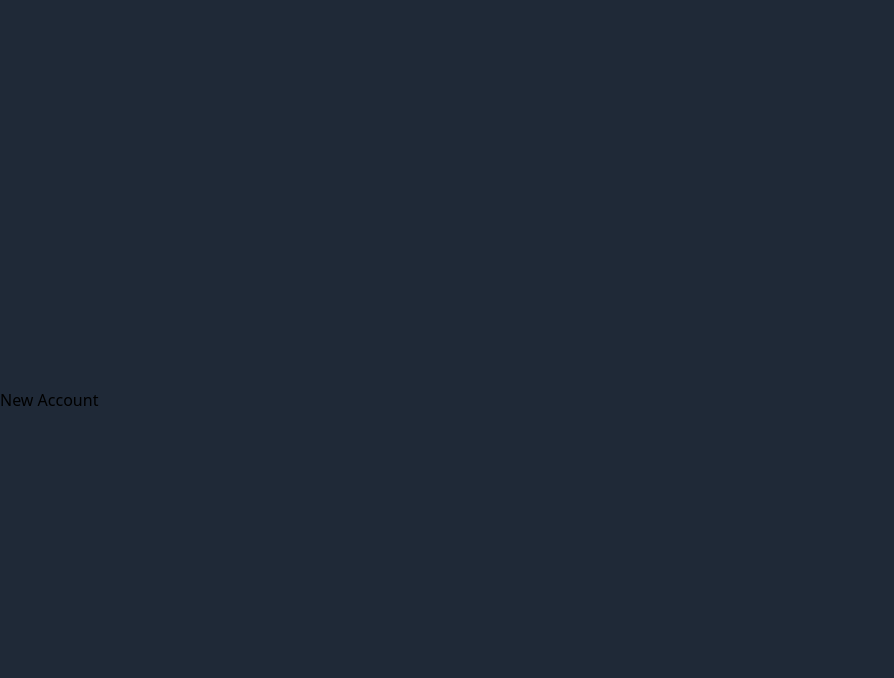
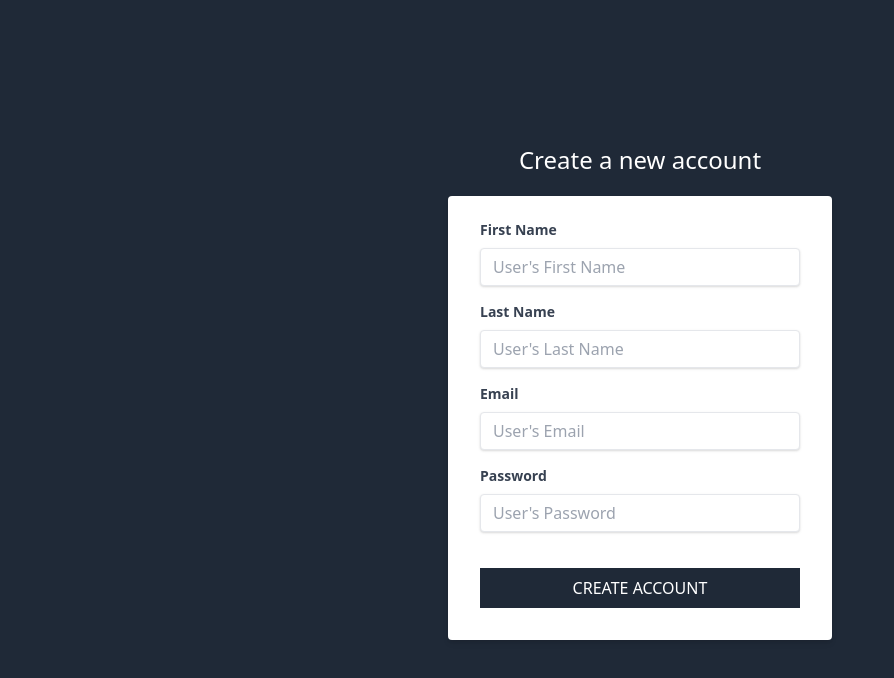
Before and after one commit to raurbanom/CRMClient, a Next.js app: page /newaccount in a window 1280 px wide. Shown: the top 678 px of the page, without its empty margins (0-894 px from the left). Built offline with nearby package versions, Linux system fonts and the light colour scheme.

Commit message:
Add account  form

```diff
--- a/pages/login.js
+++ b/pages/login.js
@@ -15,7 +15,7 @@
                                 </label>
                                 <input
                                     className="shadow appearance-none border rounded w-full py-2 px-3 text-gray-700 leading-tight focus:outline-none focus:shadow-outline focus:ring-1"
-                                    id="email" type="email" placeholder="User Email" />
+                                    id="email" type="email" placeholder="User's Email" />
                             </div>
                             <div className="mb-4">
                                 <label className="block text-gray-700 text-sm font-bold mb-2" htmlFor="password">
@@ -23,11 +23,11 @@
                                 </label>
                                 <input
                                     className="shadow appearance-none border rounded w-full py-2 px-3 text-gray-700 leading-tight focus:outline-none focus:shadow-outline focus:ring-1"
-                                    id="password" type="password" placeholder="User Password" />
+                                    id="password" type="password" placeholder="User's Password" />
                             </div>
                             <input type="submit"
                                 className="bg-gray-800 w-full mt-5 p-2 text-white uppercase hover:bg-gray-900"
-                                value="Login" />
+                                value="Log In" />
                         </form>
                     </div>
                 </div>
--- a/pages/newaccount.js
+++ b/pages/newaccount.js
@@ -5,7 +5,48 @@
     return (
         <>
             <Layout>
-                <h1>New Account</h1>
+                <h1 className="text-center text-2xl text-white font-light">Create a new account</h1>
+                <div className="flex justify-center mt-5">
+                    <div className="w-full max-w-sm">
+                        <form className="bg-white rounded shadow-md px-8 pt-6 pb-8 mb-4">
+                            <div className="mb-4">
+                                <label className="block text-gray-700 text-sm font-bold mb-2" htmlFor="firstName">
+                                    First Name
+                                </label>
+                                <input
+                                    className="shadow appearance-none border rounded w-full py-2 px-3 text-gray-700 leading-tight focus:outline-none focus:shadow-outline focus:ring-1"
+                                    id="firstName" type="text" placeholder="User's First Name" />
+                            </div>
+                            <div className="mb-4">
+                                <label className="block text-gray-700 text-sm font-bold mb-2" htmlFor="lastName">
+                                    Last Name
+                                </label>
+                                <input
+                                    className="shadow appearance-none border rounded w-full py-2 px-3 text-gray-700 leading-tight focus:outline-none focus:shadow-outline focus:ring-1"
+                                    id="lastName" type="text" placeholder="User's Last Name" />
+                            </div>
+                            <div className="mb-4">
+                                <label className="block text-gray-700 text-sm font-bold mb-2" htmlFor="email">
+                                    Email
+                                </label>
+                                <input
+                                    className="shadow appearance-none border rounded w-full py-2 px-3 text-gray-700 leading-tight focus:outline-none focus:shadow-outline focus:ring-1"
+                                    id="email" type="email" placeholder="User's Email" />
+                            </div>
+                            <div className="mb-4">
+                                <label className="block text-gray-700 text-sm font-bold mb-2" htmlFor="password">
+                                    Password
+                                </label>
+                                <input
+                                    className="shadow appearance-none border rounded w-full py-2 px-3 text-gray-700 leading-tight focus:outline-none focus:shadow-outline focus:ring-1"
+                                    id="password" type="password" placeholder="User's Password" />
+                            </div>
+                            <input type="submit"
+                                className="bg-gray-800 w-full mt-5 p-2 text-white uppercase hover:bg-gray-900"
+                                value="Create Account" />
+                        </form>
+                    </div>
+                </div>
             </Layout>
         </>
     );
```
